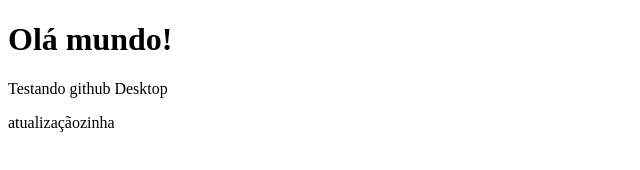
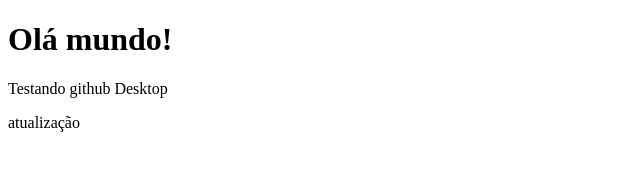
Before and after one commit to BarbaraMrs/2151-Barbara, a plain HTML site: page aula/index.html in a window 1280 px wide. Shown: the full height of the page, 0-640 px from the left. Drawn offline with Linux system fonts and the light colour scheme.

Commit message:
Update index.html

```diff
--- a/aula/index.html
+++ b/aula/index.html
@@ -9,7 +9,7 @@
 <body>
     <h1>Olá mundo!</h1>
     <p>Testando github Desktop</p>
-    <p>atualizaçãozinha</p>
+    <p>atualização</p>
 
 
 
```
